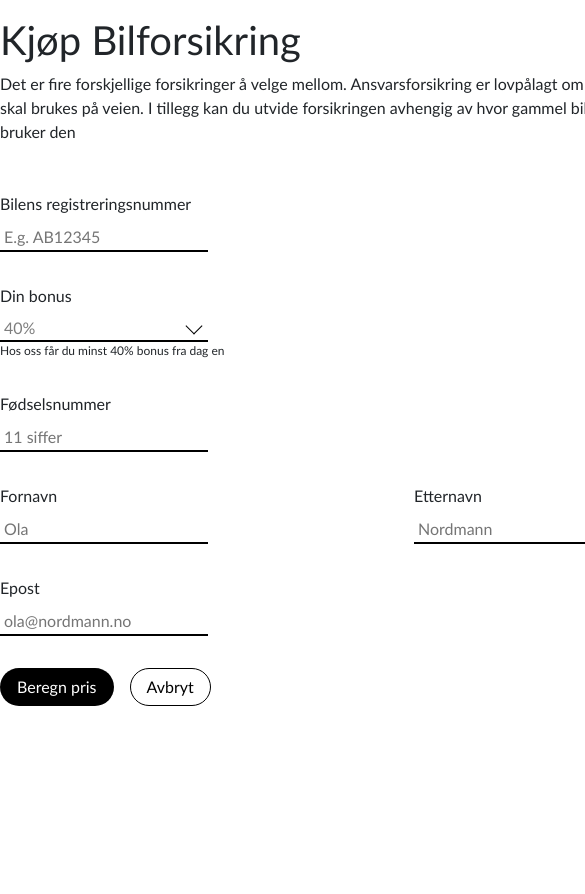
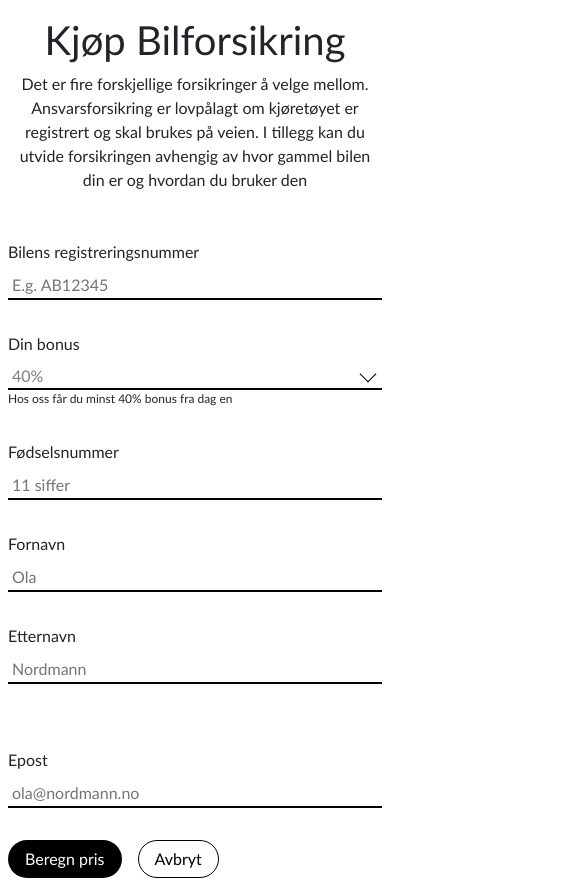
Before and after one commit to joms/this-is-just-a-test, a React (Create React App) app: page / in a window 390 px wide. Shown: the top 894 px of the page, 585 px wide, since content can reach past the window. Before the commit the page ends 844 px from the top, so only its background shows below. Built offline with nearby package versions, Linux system fonts and the light colour scheme.

Commit message:
make design responsive on mobile

```diff
--- a/src/App.js
+++ b/src/App.js
@@ -185,12 +185,14 @@ function App() {
 
     return (
         <main>
-            <h1>Kjøp Bilforsikring</h1>
-            <p>
-                Det er fire forskjellige forsikringer å velge mellom. Ansvarsforsikring er lovpålagt om kjøretøyet er
-                registrert og skal brukes på veien. I tillegg kan du utvide forsikringen avhengig av hvor gammel bilen
-                din er og hvordan du bruker den
-            </p>
+            <header>
+                <h1>Kjøp Bilforsikring</h1>
+                <p>
+                    Det er fire forskjellige forsikringer å velge mellom. Ansvarsforsikring er lovpålagt om kjøretøyet
+                    er registrert og skal brukes på veien. I tillegg kan du utvide forsikringen avhengig av hvor gammel
+                    bilen din er og hvordan du bruker den
+                </p>
+            </header>
             {formResult && (
                 <div id="pricelist">
                     <img src="/lada.jpg" alt="Lada" />
--- a/src/styles/app.scss
+++ b/src/styles/app.scss
@@ -11,3 +11,16 @@ main {
     margin-top: 1rem;
     margin-bottom: 1rem;
 }
+
+
+@media only screen and (max-width: 768px) {
+    /* Mobile overrides */
+    main {
+        width: 100%;
+        padding: 0 0.5rem;
+
+        header {
+            text-align: center;
+        }
+    }
+}
--- a/src/styles/components/_dropdown.scss
+++ b/src/styles/components/_dropdown.scss
@@ -85,3 +85,10 @@
         }
     }
 }
+
+@media only screen and (max-width: 768px) {
+    /* Mobile overrides */
+    .dropdown {
+        width: 100%;
+    }
+}
--- a/src/styles/components/_form.scss
+++ b/src/styles/components/_form.scss
@@ -57,3 +57,27 @@ form {
         }
     }
 }
+
+@media only screen and (max-width: 768px) {
+    /* Mobile overrides */
+    form {
+        .field {
+            &.horizontal {
+                flex-direction: column;
+                .field {
+                    margin-bottom: 2rem;
+                    display: flex;
+                    margin-right: 0;
+
+                    &:last-child {
+                        margin-right: 0;
+                    }
+                }
+            }
+
+            input {
+                width: 100%;
+            }
+        }
+    }
+}
```
